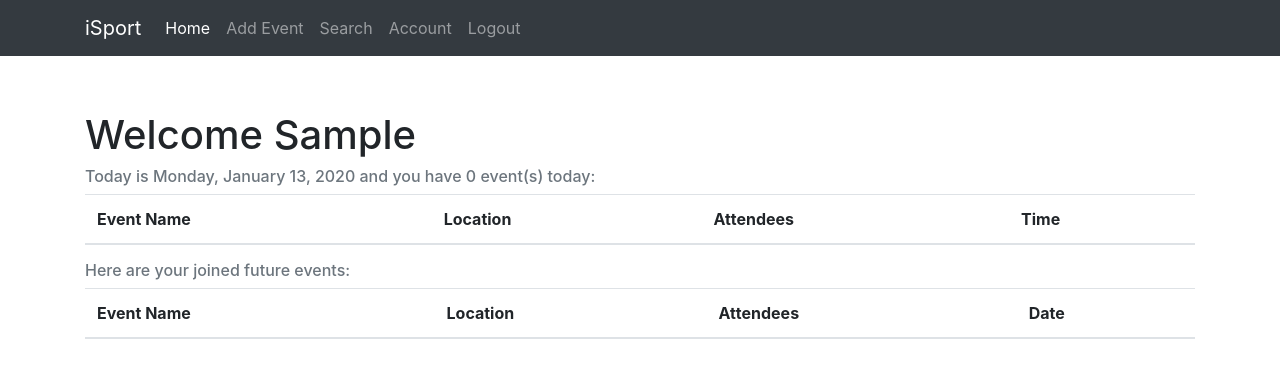
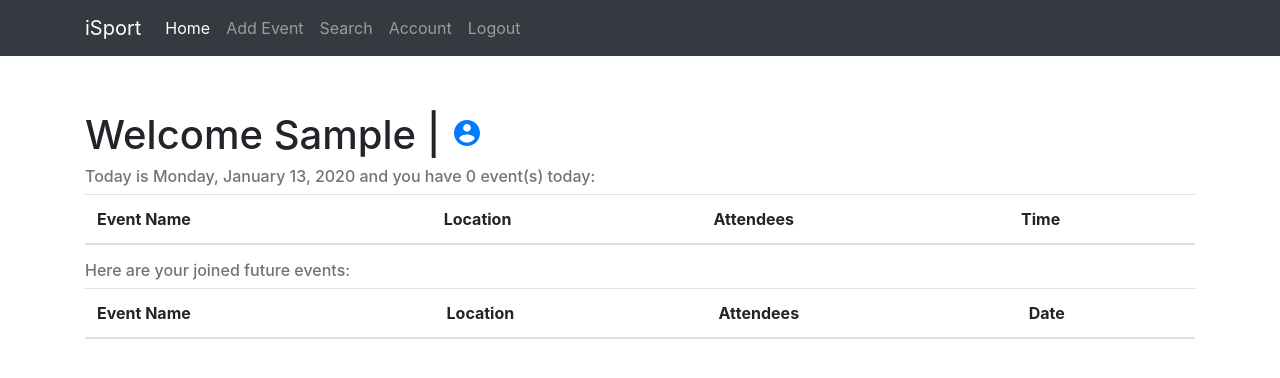
Before and after one commit to Tmstone/iSport, a Flask app: page /dashboard in a window 1280 px wide. Shown: the top 378 px of the page. Run offline with Flask 2, Linux system fonts and the light colour scheme; the visitor is signed in with stand-in values (Sample User, id 1); data comes from the database, SQL or seed files in the repository; data that the repository does not hold is empty; some libraries are stand-ins or nearby versions.

Commit message:
added placeholder for pofile image

```diff
--- a/templates/account.html
+++ b/templates/account.html
@@ -16,7 +16,8 @@
               </div>
               <div class="section">
                    <h1 class="h3 text-muted">{{account.first_name}}'s | Profile</h1>
-                   <!-- <img src="" alt="profile picture for {{account.first_name}} {{account.last_name}}"> -->
+                   <a href="" alt="profile picture for {{account.first_name}} {{account.last_name}}"><ion-icon size="large" name="contact"></ion-icon></a>
+                   <!--img src="" alt="profile picture for {{account.first_name}} {{account.last_name}}"-->
                    <p class="h5">Name: <span class="text-muted">{{account.first_name}} {{account.last_name}}</span></p>
                    <p class="h5">Email: <span>{{account.email}}</span></p>
 
@@ -58,6 +59,7 @@
 
               </div>
           </div>
+          <script src="https://unpkg.com/ionicons@4.5.5/dist/ionicons.js"></script>
           <!-- add bootstrap code for responsive design -->
           <script src="https://stackpath.bootstrapcdn.com/bootstrap/4.3.1/js/bootstrap.bundle.min.js" integrity="sha384-xrRywqdh3PHs8keKZN+8zzc5TX0GRTLCcmivcbNJWm2rs5C8PRhcEn3czEjhAO9o" crossorigin="anonymous"></script>
      </body>
--- a/templates/dashboard.html
+++ b/templates/dashboard.html
@@ -15,7 +15,11 @@
                     <div id="nav"></div>
                </div>
                <div class="section">
-                    <h1 class="">Welcome <span id="first-name"></span></h1>
+                    <h1 class="">Welcome <span id="first-name"></span> |
+                         <a href="/user/{{user.id}}">
+                              <ion-icon size="large" name="contact"></ion-icon>
+                         </a>
+                    </h1>
                     <h4 class="h6 text-muted">Today is {{today}} and you have 0 event(s) today:</h4>
                     <table class="table">
                          <thead>
@@ -67,6 +71,7 @@
                </div>
                <div id="footer"></div>
           </div>
+          <script src="https://unpkg.com/ionicons@4.5.5/dist/ionicons.js"></script>
           <!-- add bootstrap code for responsive design -->
           <script src="https://stackpath.bootstrapcdn.com/bootstrap/4.3.1/js/bootstrap.bundle.min.js" integrity="sha384-xrRywqdh3PHs8keKZN+8zzc5TX0GRTLCcmivcbNJWm2rs5C8PRhcEn3czEjhAO9o" crossorigin="anonymous"></script>
      </body>
```
